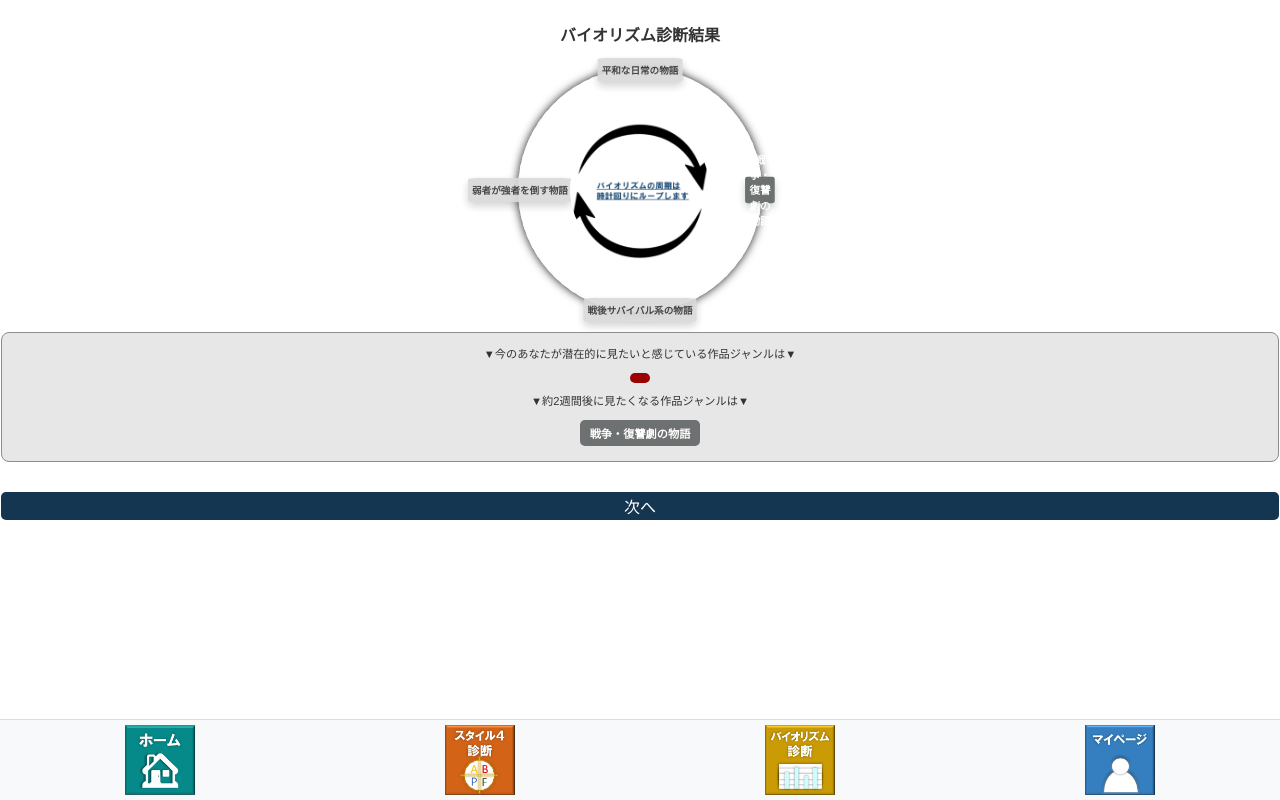
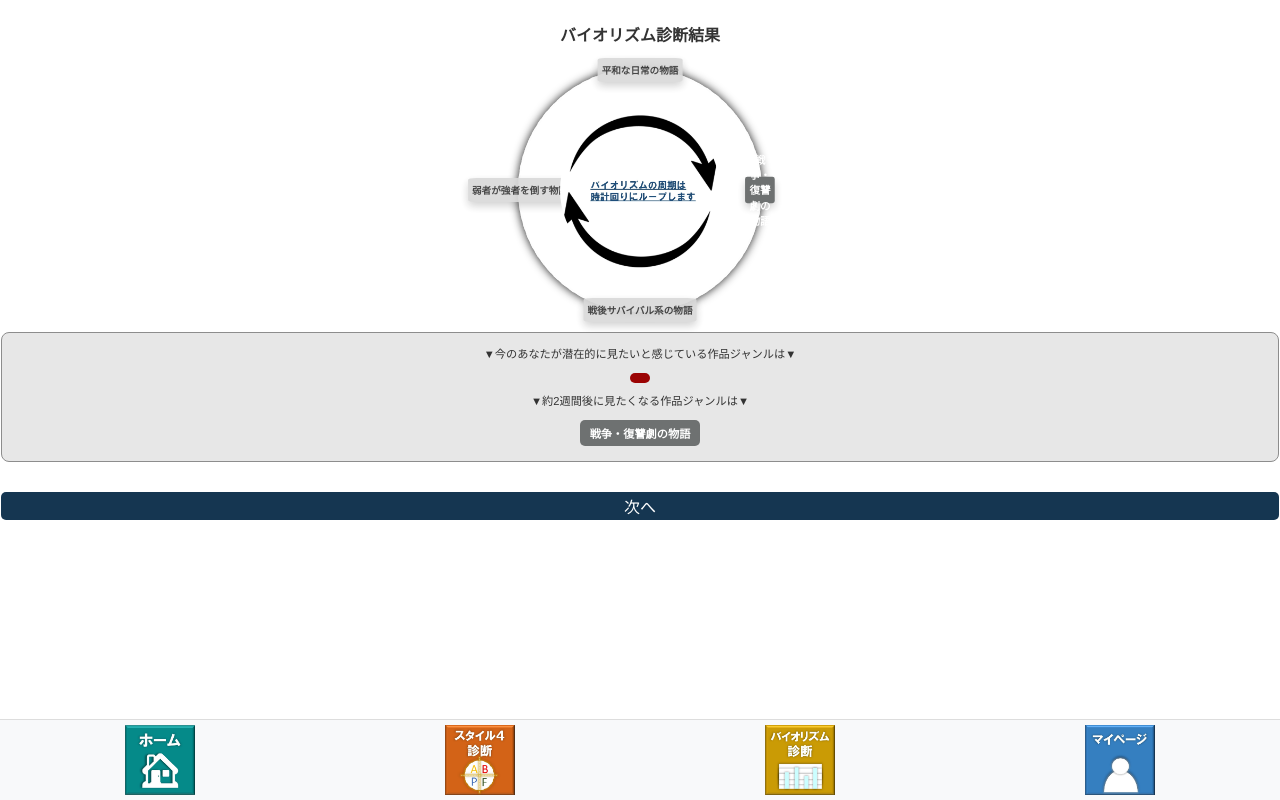
Before and after one commit to sakaguchi2783/GT-golf-app, a React (Create React App) app: page /biorhythm-result in a window 1280 px wide. Built offline with nearby package versions, Linux system fonts and the light colour scheme.

Commit message:
UI修正30

```diff
--- a/src/pages/BiorhythmResult.css
+++ b/src/pages/BiorhythmResult.css
@@ -103,8 +103,8 @@
     top: 50%;
     left: 50%;
     transform: translate(-50%, -50%); /* 中央基準の位置指定 */
-    width: 140px; /* スマホ表示に適したサイズ */
-    height: 140px;
+    width: 160px; /* スマホ表示に適したサイズ */
+    height: 160px;
     opacity: 1; /* 透明度なし（完全に表示） */
     z-index: 1; /* 最前面に表示 */
     border-radius: 50%; /* 円形にする */
@@ -120,7 +120,7 @@
 
     .category-item {
       /* モバイル用にカテゴリアイテムのサイズとフォントサイズを小さく */
-      width: 90px;
+      width: 110px;
       font-size: 0.55rem;
     }
 
```
